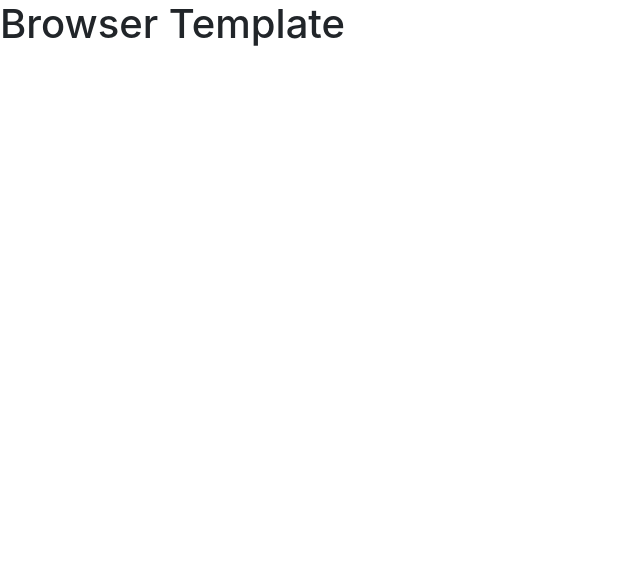
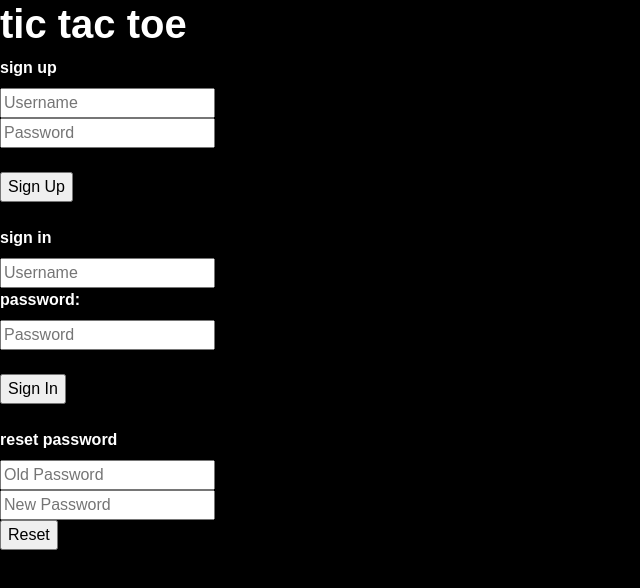
Before and after one commit to mcidoni/MC-Triple-T-client, a website built with webpack: page index.html in a window 1280 px wide. Shown: the whole page, without its empty margins (0-640 px from the left). Built offline with nearby package versions, Linux system fonts and the light colour scheme.

Commit message:
started basics on tic tac toe with html and css

```diff
--- a/assets/styles/index.scss
+++ b/assets/styles/index.scss
@@ -1 +1,14 @@
 @import '~bootstrap/scss/bootstrap';
+
+body {
+  font-family: Arial, Helvetica, sans-serif;
+  font-weight: bold;
+  color: #ffffff;
+  background-color: #000000;
+
+}
+
+h1 {
+  font-family: Arial, Helvetica, sans-serif;
+  font-weight: bolder;
+}
--- a/index.html
+++ b/index.html
@@ -12,6 +12,22 @@
       <script src="public/application.js" type="text/javascript" charset="utf-8" defer></script>
     </head>
     <body>
-      <h1>Browser Template</h1>
+      <h1>tic tac toe</h1>
+
+      <form>
+        <label for="signup">sign up</label><br>
+        <input type="text" id="signup" name="Username" placeholder="Username"><br>
+        <input type="text" id="password" name="Password" placeholder="Password"><br><br>
+        <input type="submit" value="Sign Up"><br><br>
+        <label for="signin">sign in</label><br>
+        <input type="text" id="signin" name="Username" placeholder="Username"><br>
+        <label for="password">password:</label><br>
+        <input type="text" id="password" name="Password" placeholder="Password"><br><br>
+        <input type="submit" value="Sign In"><br><br>
+        <label for="signin">reset password</label><br>
+        <input type="text" id="resetpw" name="oldpw" placeholder="Old Password"><br>
+        <input type="text" id="resetpw" name="newpw" placeholder="New Password"><br>
+        <input type="submit" value="Reset">
+      </form>
     </body>
 </html>
--- a/package.json
+++ b/package.json
@@ -10,6 +10,7 @@
     "babel-polyfill": "^6.26.0",
     "bootstrap": "^4.1.2",
     "jquery": "^3.3.1",
+    "node-gyp": "^7.1.1",
     "popper.js": "^1.14.3"
   },
   "devDependencies": {
@@ -37,7 +38,7 @@
     "handlebars-loader": "^1.6.0",
     "load-grunt-config": "^3.0.1",
     "node-libs-browser": "^2.1.0",
-    "node-sass": "^4.7.2",
+    "node-sass": "^4.14.1",
     "on-build-webpack": "^0.1.0",
     "opn": "^5.4.0",
     "postcss-loader": "^2.1.6",
```
Also changed, not shown: 1 other file.
